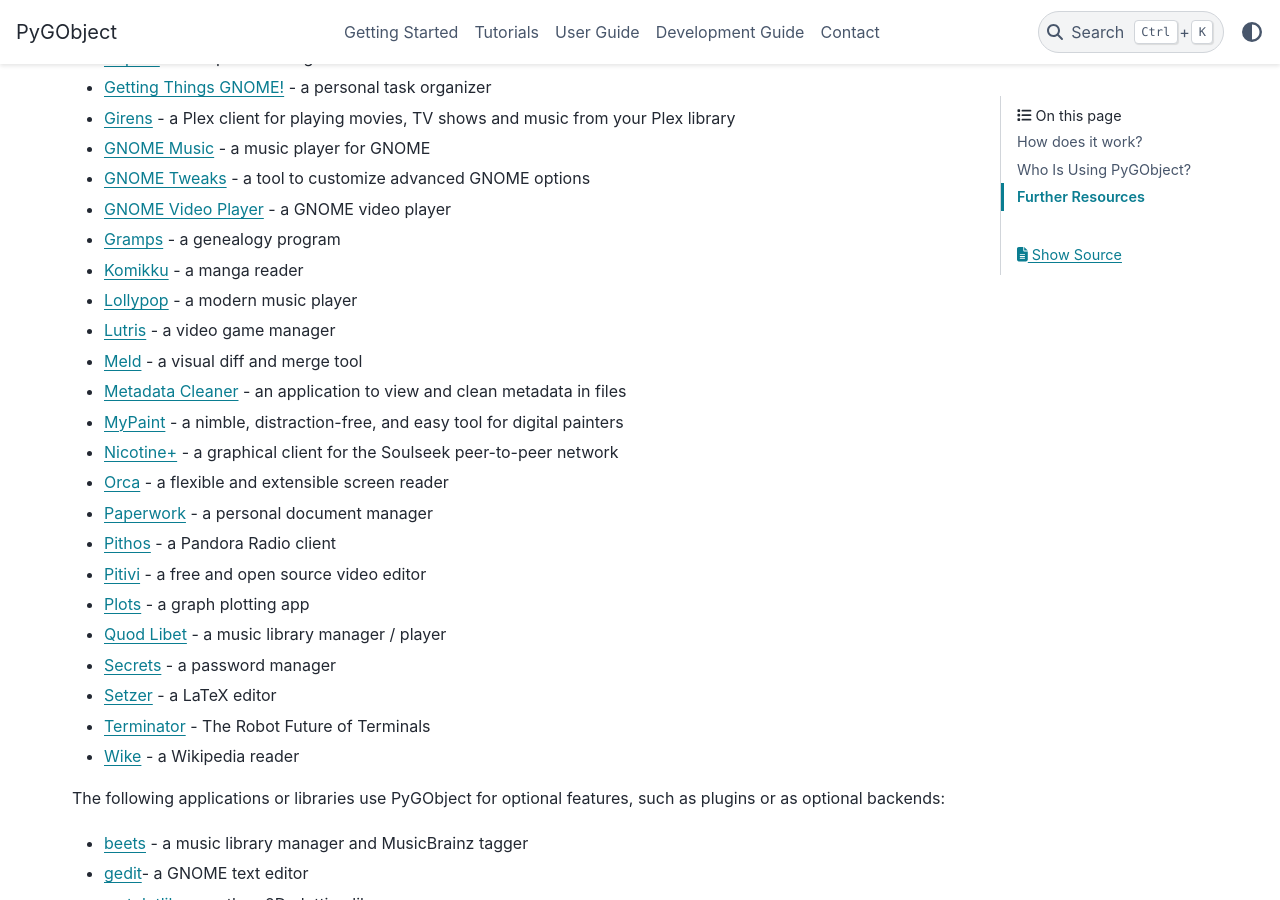
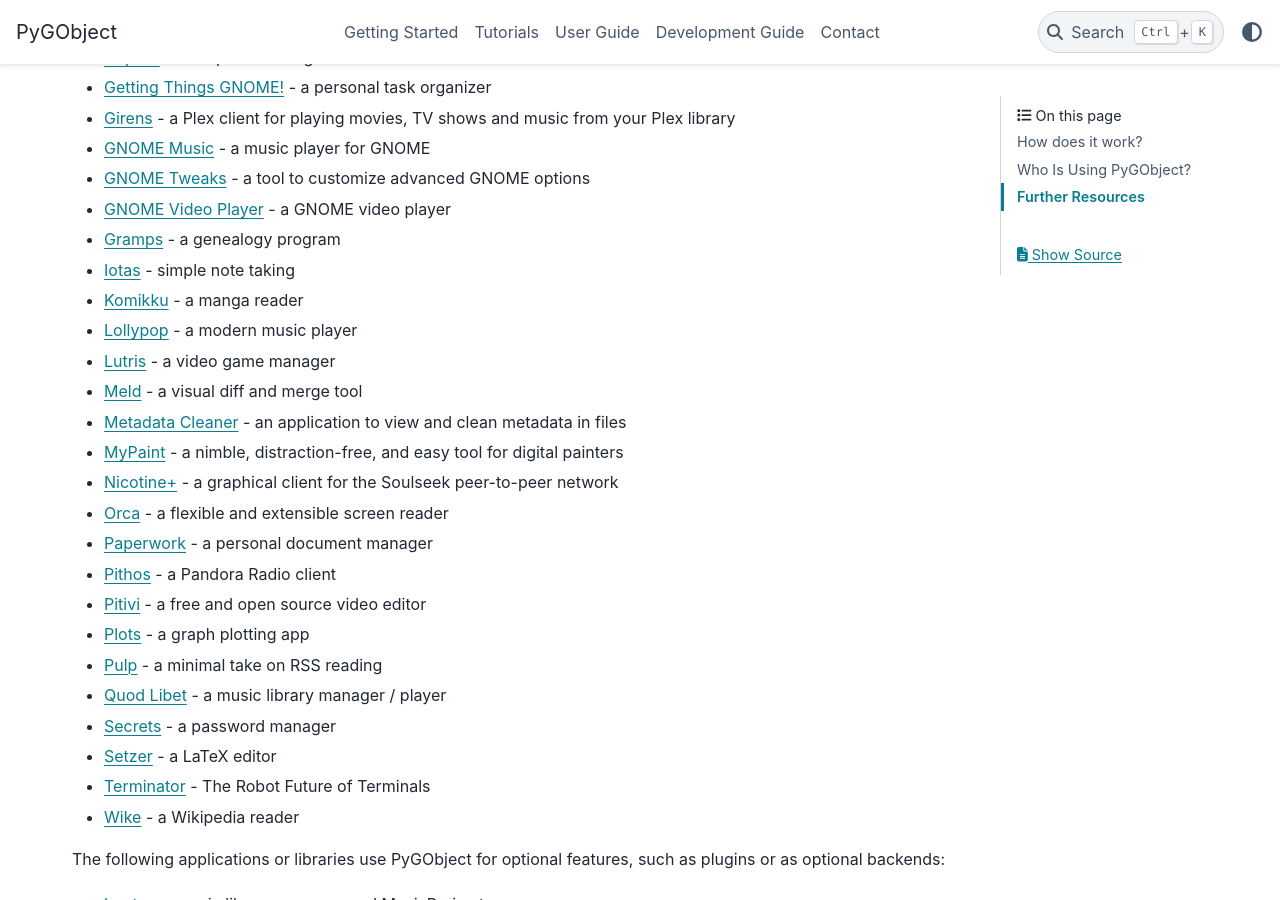
Before and after one commit to codacy-open-source-projects-scans/pygoobject3, a Sphinx documentation site: the page built from docs/index.rst, in a window 1280 px wide and 900 px high, scrolled down 1756 px. Built offline with Sphinx 7.4.7 and the PyData theme 0.15.4, drawn with Linux system fonts in a browser that asks for light colours.

Commit message:
snapshot 2026-01-24T01:17:58.954813+00:00

```diff
--- a/docs/index.rst
+++ b/docs/index.rst
@@ -108,6 +108,7 @@ Who Is Using PyGObject?
 * `GNOME Tweaks <https://wiki.gnome.org/Apps/Tweaks>`__ - a tool to customize advanced GNOME options
 * `GNOME Video Player <https://gitlab.gnome.org/GNOME/showtime/>`__ - a GNOME video player
 * `Gramps <https://gramps-project.org/>`__ - a genealogy program
+* `Iotas <https://apps.gnome.org/Iotas/>`__ - simple note taking
 * `Komikku <https://valos.gitlab.io/Komikku/>`__ - a manga reader
 * `Lollypop <https://wiki.gnome.org/Apps/Lollypop>`__ - a modern music player
 * `Lutris <https://lutris.net/>`__ - a video game manager
@@ -120,6 +121,7 @@ Who Is Using PyGObject?
 * `Pithos <https://pithos.github.io/>`__ - a Pandora Radio client
 * `Pitivi <https://www.pitivi.org/>`__ - a free and open source video editor
 * `Plots <https://github.com/alexhuntley/Plots/>`__ - a graph plotting app
+* `Pulp <https://gitlab.gnome.org/cheywood/Pulp/>`__ - a minimal take on RSS reading
 * `Quod Libet <https://quodlibet.readthedocs.io/>`__ - a music library manager / player
 * `Secrets <https://apps.gnome.org/Secrets/>`__ - a password manager
 * `Setzer <https://www.cvfosammmm.org/setzer/>`__ - a LaTeX editor
@@ -131,7 +133,7 @@ The following applications or libraries use PyGObject for optional features,
 such as plugins or as optional backends:
 
 * `beets <https://beets.io/>`__ - a music library manager and MusicBrainz tagger
-* `gedit <https://wiki.gnome.org/Apps/Gedit>`_- a GNOME text editor
+* `gedit <https://wiki.gnome.org/Apps/Gedit>`__ - a GNOME text editor
 * `matplotlib <https://matplotlib.org/>`__ - a python 2D plotting library
 * `Totem <https://wiki.gnome.org/Apps/Videos>`__ - a video player for GNOME
 
```
Also changed, not shown: 1 other file.
